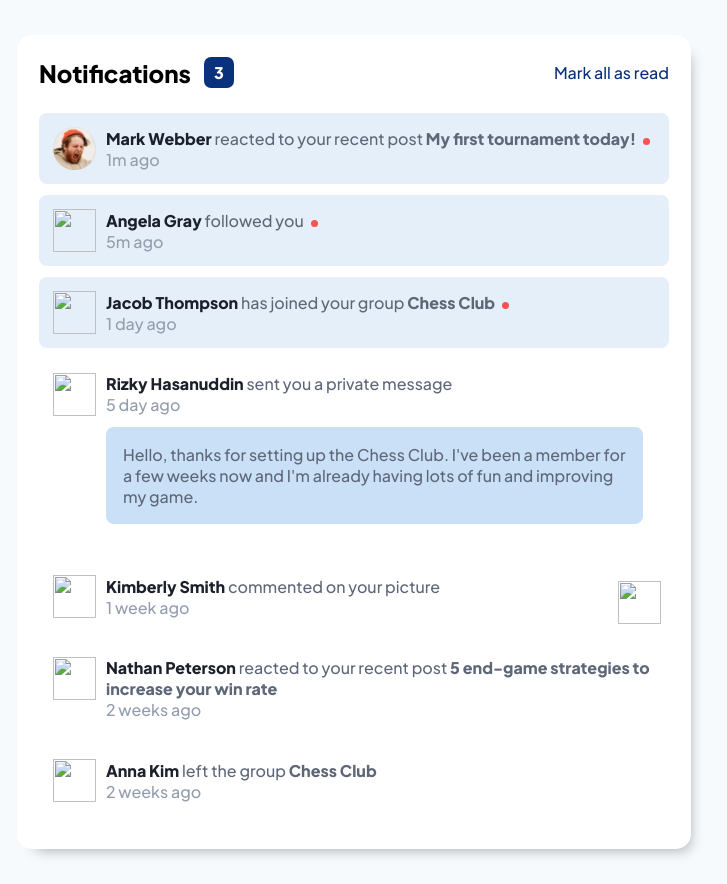
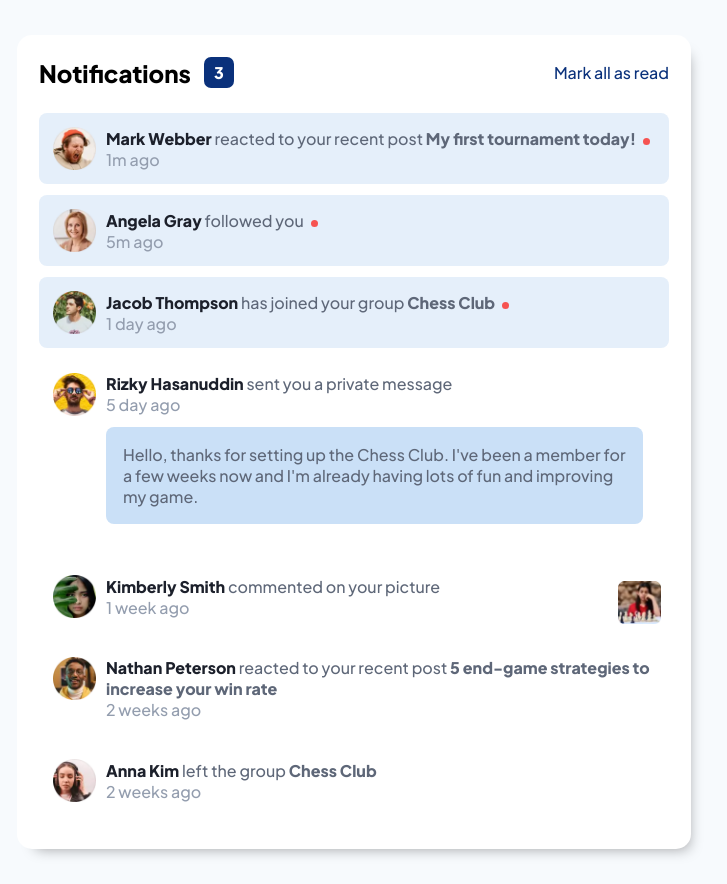
Before and after one commit to GABINO-ALEXIS/Pagina-de-Notificaciones, a plain HTML site: page index.html in a window 1280 px wide. Shown: the whole page, without its empty margins (286-1013 px from the left). Drawn offline with Linux system fonts and the light colour scheme; the site is published under a folder, as on GitHub Pages, so addresses that start at the root find nothing.

Commit message:
Pagina de Notificaciones

```diff
--- a/index.html
+++ b/index.html
@@ -30,21 +30,21 @@
         </div>
         </div>
         <div class="mensajes">
-          <img src="/assets/images/avatar-angela-gray.webp" alt="" class="perfiles">
+          <img src="assets/images/avatar-angela-gray.webp" alt="" class="perfiles">
           <div>
           <p><span class="nombres new-color">Angela Gray</span> followed you<span class="pendiente"></span></p>
           <p class="tiempo">5m ago</p>
         </div>
         </div>
         <div class="mensajes">
-          <img src="/assets/images/avatar-jacob-thompson.webp" alt="" class="perfiles">
+          <img src="assets/images/avatar-jacob-thompson.webp" alt="" class="perfiles">
           <div>
           <p><span class="nombres new-color">Jacob Thompson</span> has joined your group <span class="new-page new-color">Chess Club</span><span class="pendiente"></span></p>
           <p class="tiempo">1 day ago</p>
         </div>
         </div>
         <div class="mensajes">
-          <img src="/assets/images/avatar-rizky-hasanuddin.webp" alt="" class="perfiles">
+          <img src="assets/images/avatar-rizky-hasanuddin.webp" alt="" class="perfiles">
           <div>
           <p><span class="nombres new-color">Rizky Hasanuddin</span> <span class="mensaje-rizky">sent you a private message<span class=""></span></span></p>
           <p class="tiempo">5 day ago</p>
@@ -54,22 +54,22 @@
         </div>
         </div>
         <div class="mensajes kimberly">
-          <img src="/assets/images/avatar-kimberly-smith.webp" alt="" class="perfiles">
-          <img src="/assets/images/image-chess.webp" alt="" class="chess">
+          <img src="assets/images/avatar-kimberly-smith.webp" alt="" class="perfiles">
+          <img src="assets/images/image-chess.webp" alt="" class="chess">
           <div>
           <p><span class="nombres new-color">Kimberly Smith</span> commented on your picture<span class=""></span></p>
           <p class="tiempo">1 week ago</p>
         </div>
         </div>
         <div class="mensajes">
-          <img src="/assets/images/avatar-nathan-peterson.webp" alt="" class="perfiles">
+          <img src="assets/images/avatar-nathan-peterson.webp" alt="" class="perfiles">
           <div>
           <p><span class="nombres new-color">Nathan Peterson</span> reacted to your recent post <span class="new-page new-color">5 end-game strategies to increase your win rate</span><span class=""></span></p>
           <p class="tiempo">2 weeks ago</p>
         </div>
         </div>
         <div class="mensajes">
-          <img src="/assets/images/avatar-anna-kim.webp" alt="" class="perfiles">
+          <img src="assets/images/avatar-anna-kim.webp" alt="" class="perfiles">
           <div>
           <p><span class="nombres new-color">Anna Kim</span> left the group <span class="new-page new-color">Chess Club</span><span class=""></span></p>
           <p class="tiempo">2 weeks ago</p>
```
